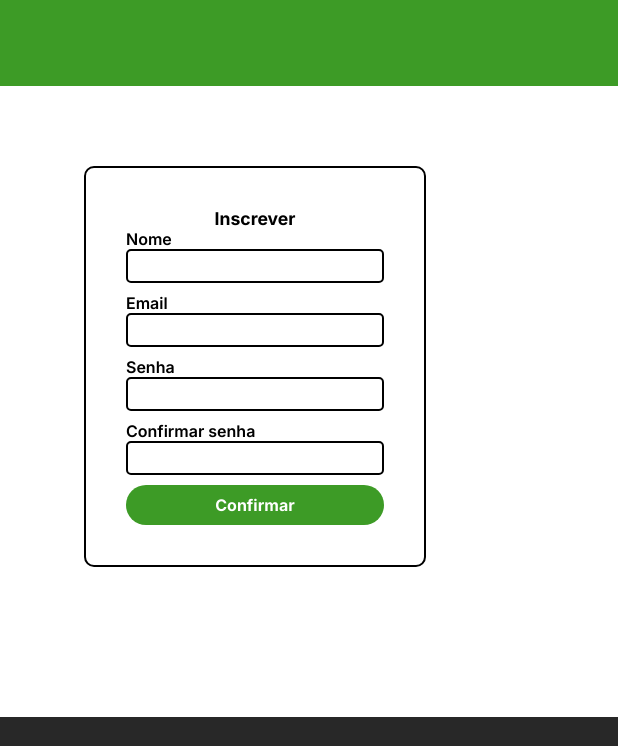
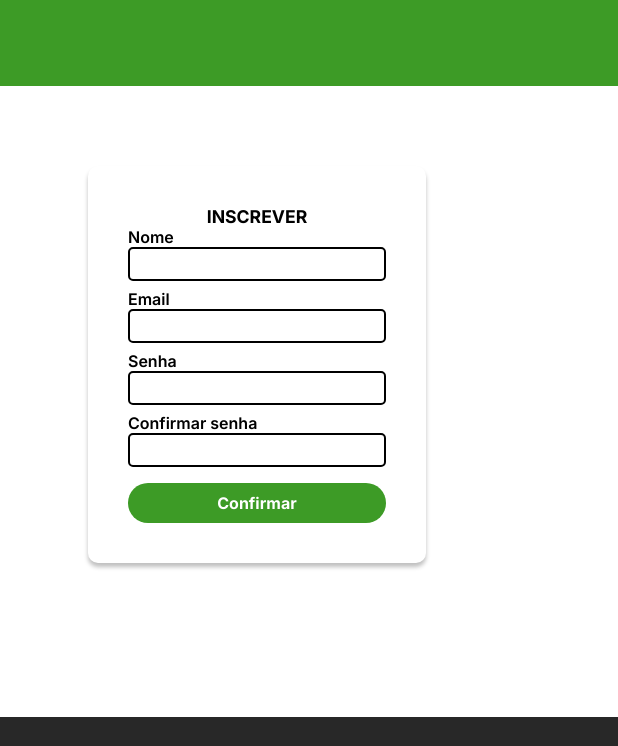
Before and after one commit to joaoMdeASilva/conversa-aqui, a plain HTML site: page frontend/index.html in a window 1280 px wide. Shown: the top 746 px of the page, 662-1280 px from the left. Drawn offline with Linux system fonts and the light colour scheme.

Commit message:
Título do login uppercase e gaps do login modific.

```diff
--- a/frontend/css/style.css
+++ b/frontend/css/style.css
@@ -136,19 +136,24 @@ div.container-welcome-warning {
 .login-container {
   padding: 2.5rem;
   width: 24rem;
-  border: 2px solid var(--black-color);
+  box-shadow: 0 4px 4px rgba(0, 0, 0, 0.25);
   border-radius: 10px;
   display: flex;
   flex-direction: column;
   align-items: center;
 }
 
+.login-container h3 {
+  text-transform: uppercase;
+}
+
 .login-container form {
   display: flex;
   flex-direction: column;
   justify-content: center;
-  gap: 0.625rem;
+  gap: 1rem;
 }
+
 
 .login-container div {
   display: flex;
@@ -156,6 +161,9 @@ div.container-welcome-warning {
   width: fit-content;
 }
 
+.input-form-container {
+  gap: .5rem;
+}
 .login-container label {
   font-weight: 600;
 }
@@ -426,9 +434,9 @@ p.comment-paragraph {
   }
 
   footer {
-      padding: 1.25rem 10%;
-      flex-wrap: wrap;
-      justify-content: center;
+    padding: 1.25rem 10%;
+    flex-wrap: wrap;
+    justify-content: center;
   }
 }
 
--- a/frontend/index.html
+++ b/frontend/index.html
@@ -67,6 +67,7 @@
     <aside class="login-container">
       <h3>Inscrever</h3>
       <form action="" id="loginForm">
+        <div class="input-form-container">
           <div>
             <label for="name">Nome</label>
             <input type="text" name="name" id="name">
@@ -89,6 +90,7 @@
             <label for="confirm-password">Confirmar senha</label>
             <input type="password" name="confirm-password" id="confirm-password">
             <span></span>
+          </div>
         </div>
 
         <button type="submit" class="btn">
```
Lines whose indentation alone changed are shown as unchanged.
